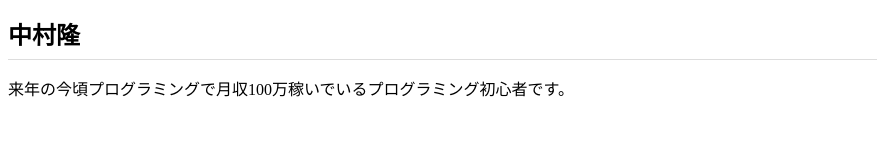
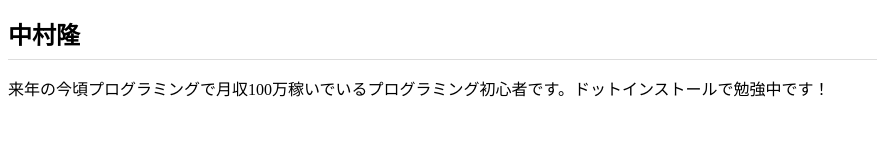
Before and after one commit to takashi1217/dotinstall.github.io, a plain HTML site: page index.html in a window 1280 px wide. Shown: the whole page, without its empty margins (0-877 px from the left). Drawn offline with Linux system fonts and the light colour scheme.

Commit message:
Add files via upload

```diff
--- a/index.html
+++ b/index.html
@@ -7,6 +7,6 @@
 </head>
 <body>
   <h1>中村隆</h1>
-  <p>来年の今頃プログラミングで月収100万稼いでいるプログラミング初心者です。</p>
+  <p>来年の今頃プログラミングで月収100万稼いでいるプログラミング初心者です。ドットインストールで勉強中です！</p>
 </body>
 </html>
```
